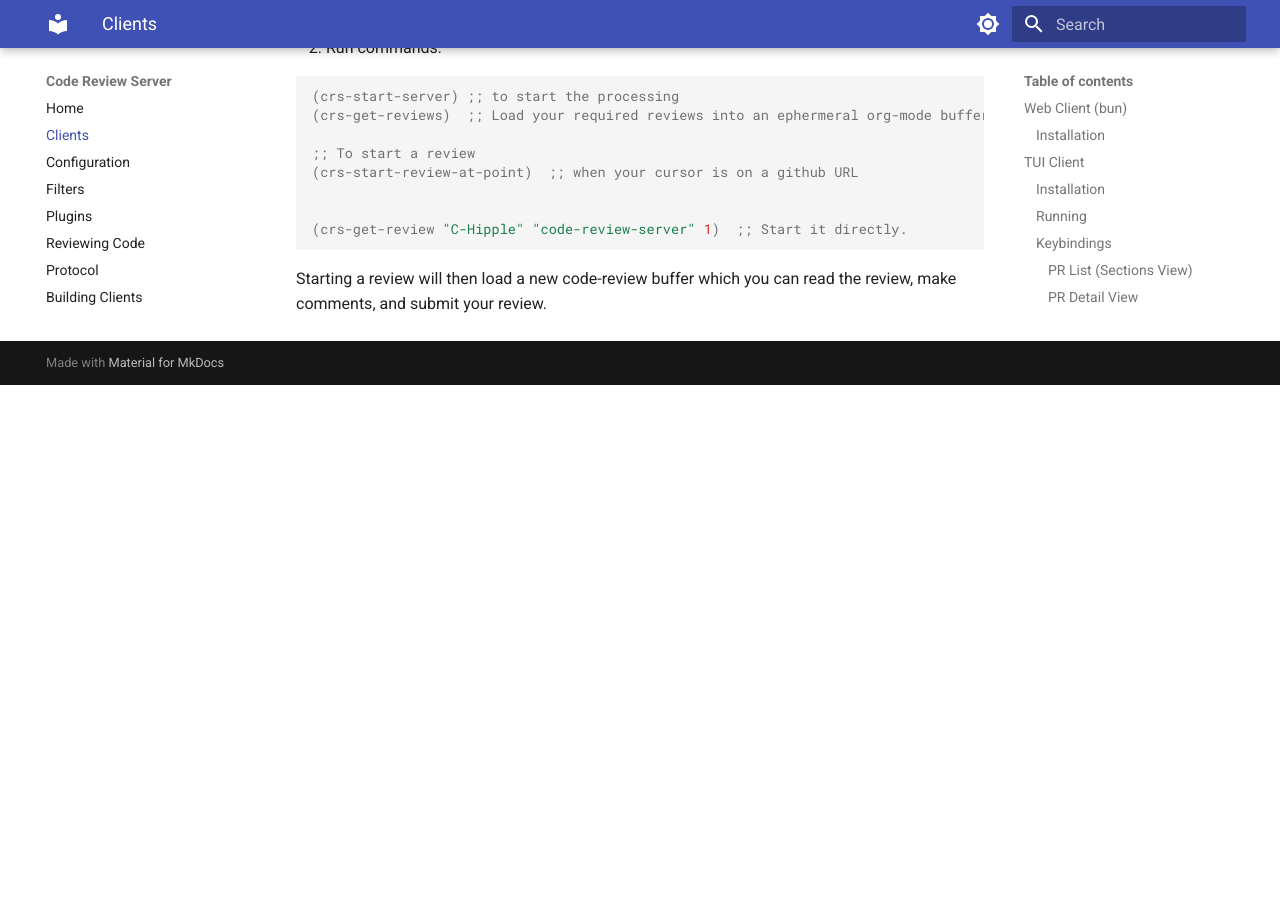
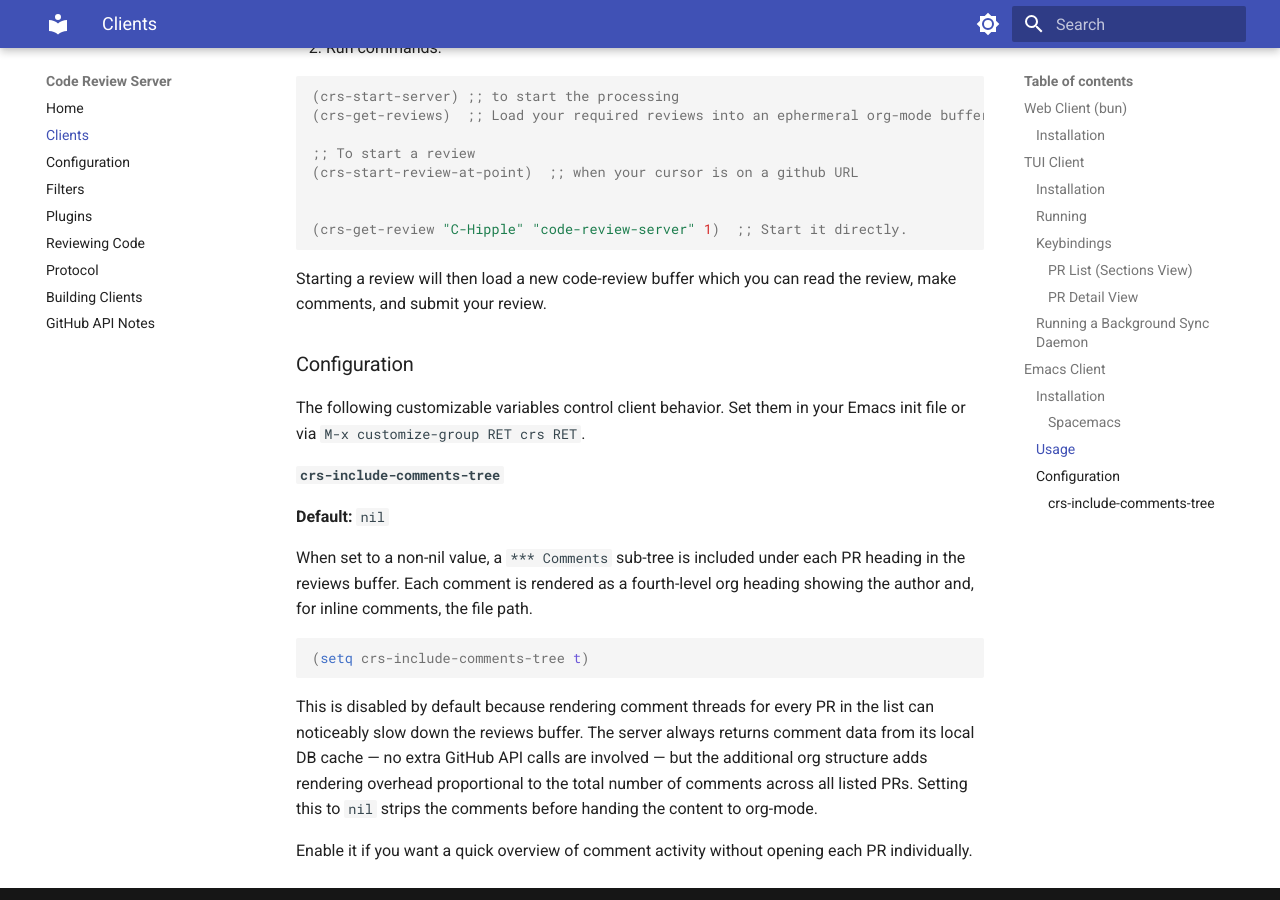
Before and after one commit to C-Hipple/code-review-server, an MkDocs documentation site: the page built from docs/clients.md, in a window 1280 px wide and 900 px high, scrolled down 3286 px. Built offline with MkDocs 1.6.1 and Material for MkDocs 9.7.7, drawn with Linux system fonts in a browser that asks for light colours; before the commit the page ends 3671 px from its top, so only the background shows below that.

Commit message:
Add optional comments tree rendering to PR reviews in elisp client (#100)
* Add opt-in comments tree to GetAllReviews org output

Add `crs-include-comments-tree` defcustom (default nil) to the Emacs
client. When non-nil it passes IncludeCommentsTree=true to the server,
which appends a "*** Comments" sub-tree under each PR heading using only
the cached PRComments DB table — no extra network calls.

Disabled by default to avoid the rendering slowdown caused by embedding
comment threads in the reviews buffer.

https://claude.ai/code/session_0163XAXSfWzn8KDoqQBuJfMK

* docs: document crs-include-comments-tree in Emacs client section

https://claude.ai/code/session_0163XAXSfWzn8KDoqQBuJfMK

* Fix comments tree to be client-side only, not a request param

The server always includes *** Comments sub-trees in the GetAllReviews
org content. crs-include-comments-tree (default nil) now controls
whether the client strips those sections before inserting into the
org buffer, avoiding the org-mode rendering overhead when not needed.
No change to the RPC request.

https://claude.ai/code/session_0163XAXSfWzn8KDoqQBuJfMK

* Keep RenderAndGetItems signature compatible with server.go

Accept the bool param but ignore it — comments are always included
in the server response, and the client controls rendering via
crs-include-comments-tree. No changes to server.go.

https://claude.ai/code/session_0163XAXSfWzn8KDoqQBuJfMK

* Restore GetReviewsArgs with IncludeCommentsTree field

Reverts server.go to its original state: keeps the IncludeCommentsTree
field in GetReviewsArgs and passes it to RenderAndGetItems. The renderer
ignores the value and always includes comments; client controls rendering.

https://claude.ai/code/session_0163XAXSfWzn8KDoqQBuJfMK

* how they are on main

---------

Co-authored-by: Claude <noreply@anthropic.com>

````diff
--- a/docs/clients.md
+++ b/docs/clients.md
@@ -120,3 +120,21 @@ The emacs client is in `client.el`.
 ```
 
 Starting a review will then load a new code-review buffer which you can read the review, make comments, and submit your review.
+
+### Configuration
+
+The following customizable variables control client behavior. Set them in your Emacs init file or via `M-x customize-group RET crs RET`.
+
+#### `crs-include-comments-tree`
+
+**Default:** `nil`
+
+When set to a non-nil value, a `*** Comments` sub-tree is included under each PR heading in the reviews buffer. Each comment is rendered as a fourth-level org heading showing the author and, for inline comments, the file path.
+
+```elisp
+(setq crs-include-comments-tree t)
+```
+
+This is disabled by default because rendering comment threads for every PR in the list can noticeably slow down the reviews buffer. The server always returns comment data from its local DB cache — no extra GitHub API calls are involved — but the additional org structure adds rendering overhead proportional to the total number of comments across all listed PRs. Setting this to `nil` strips the comments before handing the content to org-mode.
+
+Enable it if you want a quick overview of comment activity without opening each PR individually.
````
Also changed, not shown: 1 other file.
